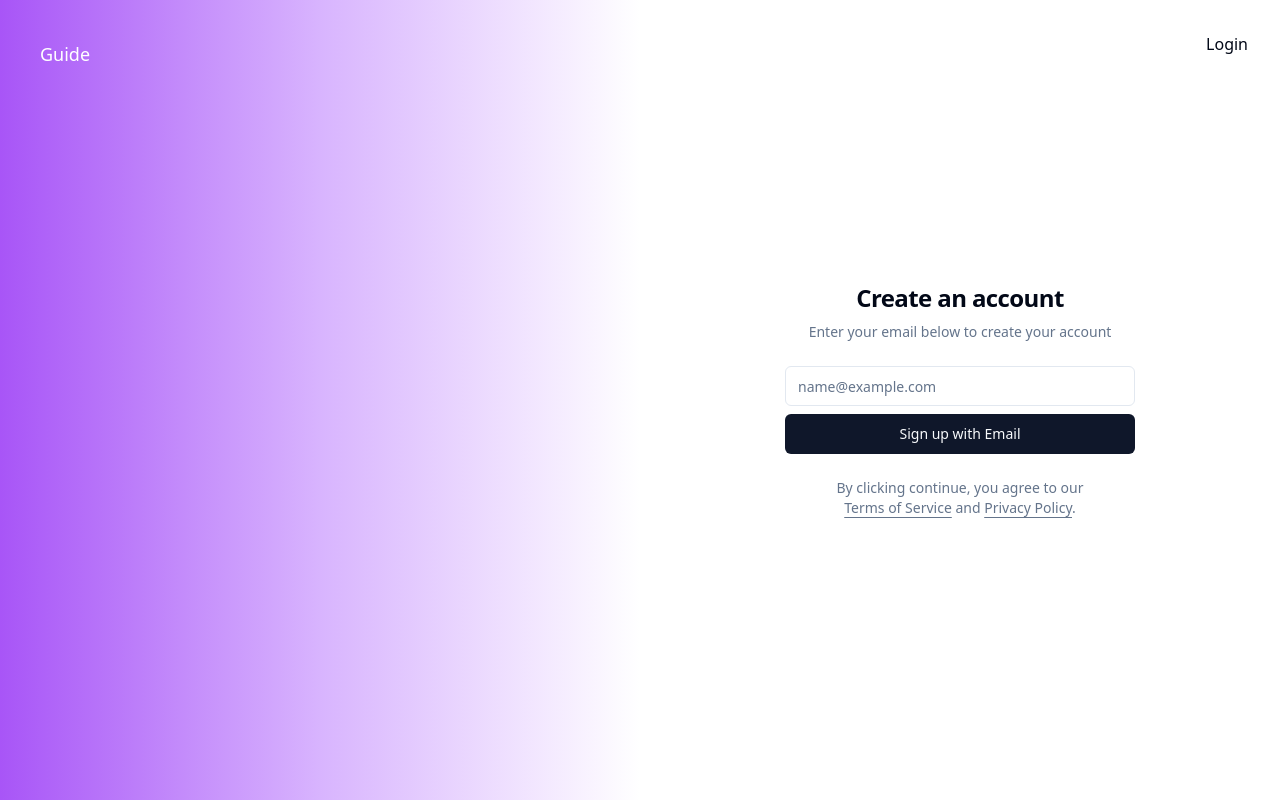
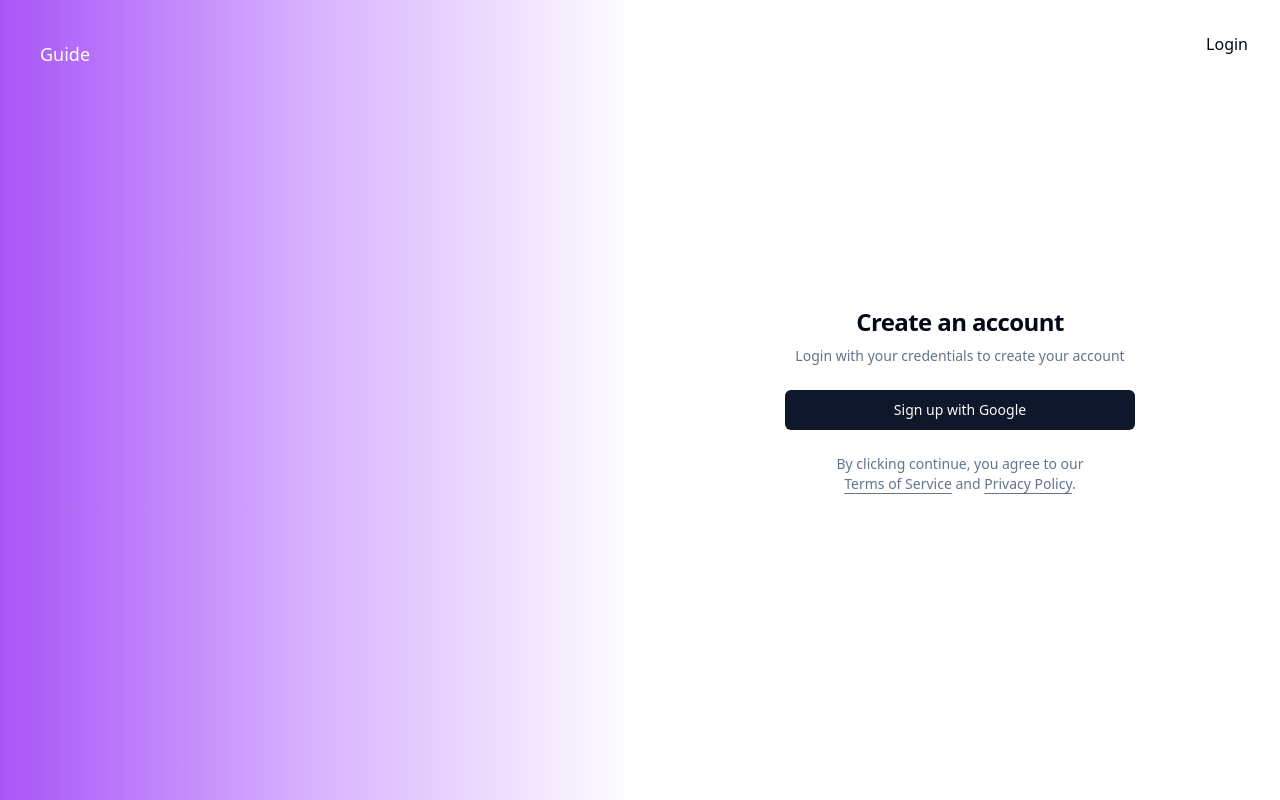
Before and after one commit to akdombrowski/admin-dashboard-web, a Next.js app: page / in a window 1280 px wide. Built offline with nearby package versions, Linux system fonts and the light colour scheme.

Commit message:
Simplified ui to just contain google sign up for now

```diff
--- a/src/app/page.tsx
+++ b/src/app/page.tsx
@@ -7,10 +7,6 @@ import { UserAuthForm } from "@/features/authentication/user-auth-form"
 export default function AuthenticationPage() {
   return (
     <>
-      <div className="md:hidden">
-
-      </div>
-
       <div className="container relative hidden h-screen flex-col items-center justify-center md:grid lg:max-w-none lg:grid-cols-2 lg:px-0">
         <Link
           // TODO: Change this into a proper link when clicking login.
@@ -34,7 +30,7 @@ export default function AuthenticationPage() {
                 Create an account
               </h1>
               <p className="text-sm text-muted-foreground">
-                Enter your email below to create your account
+                Login with your credentials to create your account
               </p>
             </div>
             <UserAuthForm />
--- a/src/ui/features/authentication/user-auth-form.tsx
+++ b/src/ui/features/authentication/user-auth-form.tsx
@@ -4,22 +4,16 @@ import * as React from "react";
 
 import { cn } from "@/lib/utils";
 import { Button } from "@/components/button";
-import { Input } from "@/components/input";
-import { Label } from "@/components/label";
 
 interface UserAuthFormProps extends React.HTMLAttributes<HTMLDivElement> { }
 
 export function UserAuthForm({ className, ...props }: UserAuthFormProps) {
   const [isLoading, setIsLoading] = React.useState<boolean>(false);
-  const [isSubmitted, setIsSubmitted] = React.useState<boolean>(false);
   const [email, setEmail] = React.useState<string>("");
-  const [password, setPassword] = React.useState<string>("");
-  const [reenteredPassword, setReenteredPassword] = React.useState<string>("");
 
   async function onContinue(event: React.SyntheticEvent) {
     event.preventDefault();
     setIsLoading(true);
-    setIsSubmitted(true);
     setIsLoading(false);
   }
 
@@ -31,58 +25,8 @@ export function UserAuthForm({ className, ...props }: UserAuthFormProps) {
     <div className={cn("grid gap-6", className)} {...props}>
       <form onSubmit={onContinue}>
         <div className="grid gap-2">
-          <div className="grid gap-1">
-            <Label className="sr-only" htmlFor="email">
-              Email
-            </Label>
-            <Input
-              id="email"
-              placeholder={isSubmitted ? email : "name@example.com"}
-              type="email"
-              autoCapitalize="none"
-              autoComplete="email"
-              autoCorrect="off"
-              disabled={isLoading}
-              value={email}
-              onChange={(e) => setEmail(e.target.value)}
-            />
-          </div>
-          {isSubmitted && (
-            <form onSubmit={onSubmit}>
-              <div className="grid gap-2">
-                <div className="grid gap-1">
-                  <Label className="sr-only" htmlFor="password">
-                    Password
-                  </Label>
-                  <Input
-                    id="password"
-                    placeholder="Password"
-                    type="password"
-                    autoComplete="new-password"
-                    disabled={isLoading}
-                    value={password}
-                    onChange={(e) => setPassword(e.target.value)}
-                  />
-                </div>
-                <div className="grid gap-1">
-                  <Label className="sr-only" htmlFor="reenterPassword">
-                    Re-enter Password
-                  </Label>
-                  <Input
-                    id="reenterPassword"
-                    placeholder="Re-enter Password"
-                    type="password"
-                    autoComplete="new-password"
-                    disabled={isLoading}
-                    value={reenteredPassword}
-                    onChange={(e) => setReenteredPassword(e.target.value)}
-                  />
-                </div>
-              </div>
-            </form>
-          )}
           <Button disabled={isLoading} type="submit">
-            Sign up with Email
+            Sign up with Google
           </Button>
         </div>
       </form>
```
Also changed, not shown: .eslintrc.js.
